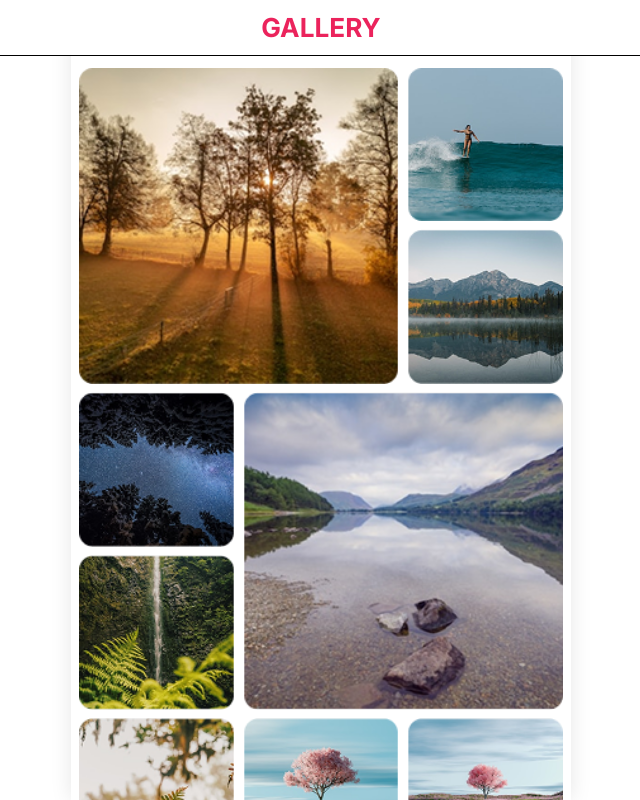
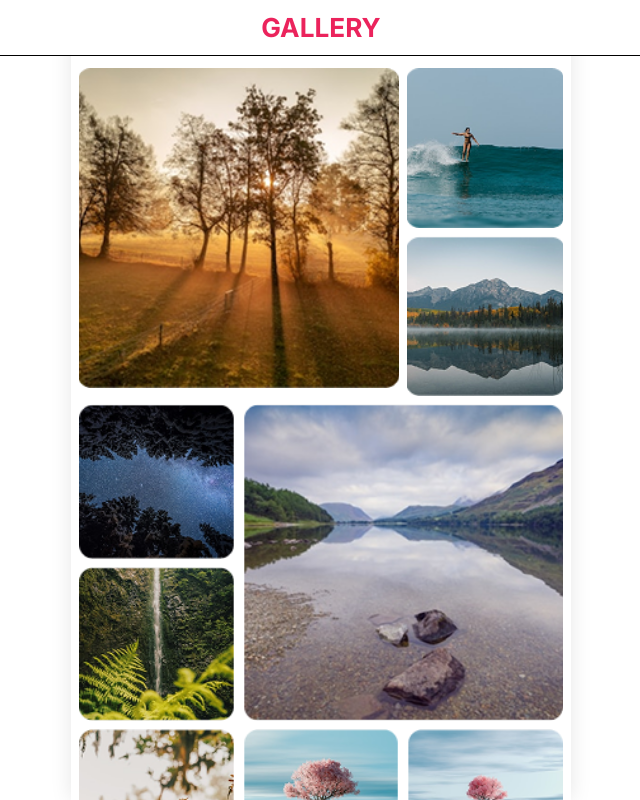
Before and after one commit to ImmanuvelAppikorn/cocktail_portfolio, a Next.js app: page /components/gallery in a window 1280 px wide. Shown: the whole page, without its empty margins (319-959 px from the left). Built offline with nearby package versions, Linux system fonts and the light colour scheme.

Commit message:
gallery updated

```diff
--- a/app/components/gallery/page.tsx
+++ b/app/components/gallery/page.tsx
@@ -43,7 +43,7 @@ const GalleryPage = ({ onPrevClick }: { onPrevClick?: () => void }) => {
 
       {/* Scrollable Gallery Section */}
       <div
-        className="absolute top-[60px] bottom-0 left-0 right-0 overflow-y-auto p-2 space-y-2"
+        className="absolute top-[60px] bottom-0 left-0 right-0 overflow-y-auto p-2 pb-20 space-y-2"
         style={{
           scrollbarWidth: "none",
           msOverflowStyle: "none",
@@ -63,6 +63,7 @@ const GalleryPage = ({ onPrevClick }: { onPrevClick?: () => void }) => {
           if (layoutType === 0) {
             return (
               <div key={idx} className="grid grid-cols-3 gap-2">
+                {/* Big Left Image */}
                 <motion.div
                   variants={slideFromLeft}
                   initial="hidden"
@@ -70,14 +71,17 @@ const GalleryPage = ({ onPrevClick }: { onPrevClick?: () => void }) => {
                   transition={transition}
                   className="col-span-2"
                 >
-                  <Image
-                    src={img1}
-                    alt=""
-                    height={250}
-                    width={253}
-                    className="w-full h-auto object-cover rounded-lg"
-                  />
+                  <div className="relative w-full h-[250px] md:h-[280px] lg:h-[320px]">
+                    <Image
+                      src={img1}
+                      alt=""
+                      fill
+                      className="object-cover rounded-lg"
+                    />
+                  </div>
                 </motion.div>
+
+                {/* Two Small Right Images */}
                 <div className="grid col-span-1 gap-2">
                   {[img2, img3].map((img, i) => (
                     <motion.div
@@ -86,13 +90,13 @@ const GalleryPage = ({ onPrevClick }: { onPrevClick?: () => void }) => {
                       initial="hidden"
                       animate="visible"
                       transition={{ ...transition, delay: i * 0.1 }}
+                      className="relative h-[120px] md:h-[140px] lg:h-[160px]"
                     >
                       <Image
                         src={img}
                         alt=""
-                        height={120}
-                        width={122}
-                        className="w-full h-auto object-cover rounded-lg"
+                        fill
+                        className="object-cover rounded-lg"
                       />
                     </motion.div>
                   ))}
--- a/app/components/home/page.tsx
+++ b/app/components/home/page.tsx
@@ -9,6 +9,7 @@ import AboutPage from "../about/page";
 import ReviewPage from "../review/page";
 import NutritionPage from "../nutrition/page";
 import NavigationBar from "../navigation_bar/page";
+import GalleryPage from "../gallery/page";
 
 const colors = {
   primary: "#EB235C", // pinkish red
@@ -45,7 +46,7 @@ export default function HomePage() {
   }, [qrCode]);
 
   const [currentStep, setCurrentStep] = useState<
-    "home" | "crimson" | "about" | "review" | "nutrition"
+    "home" | "crimson" | "about" | "review" | "nutrition" | "gallery"
   >("home");
   const [reverse, setReverse] = useState(false);
   const [showIntro, setShowIntro] = useState(true);
@@ -154,6 +155,13 @@ export default function HomePage() {
     setReverse(true);
     setTimeout(() => {
       setCurrentStep("about");
+      setReverse(false);
+    }, 800);
+  };
+  const handleGalleryPrev = () => {
+    setReverse(true);
+    setTimeout(() => {
+      setCurrentStep("gallery");
       setReverse(false);
     }, 800);
   };
@@ -372,6 +380,9 @@ export default function HomePage() {
             {currentStep === "review" && (
               <ReviewPage onPrevClick={handleReviewPrev} />
             )}
+            {currentStep === "gallery" && (
+              <GalleryPage onPrevClick={handleGalleryPrev} />
+            )}
           </motion.div>
         )}
       </AnimatePresence>
--- a/app/components/navigation_bar/page.tsx
+++ b/app/components/navigation_bar/page.tsx
@@ -4,8 +4,8 @@ import Image from "next/image";
 import React, { useState, useEffect } from "react";
 
 interface NavigationBarProps {
-  activeStep: "home" | "crimson" | "about" | "review" | "nutrition";
-  onStepChange: (step: "home" | "crimson" | "about" | "review" | "nutrition") => void;
+  activeStep: "home" | "crimson" | "about" | "review" | "nutrition" | "gallery";
+  onStepChange: (step: "home" | "crimson" | "about" | "review" | "nutrition" | "gallery") => void;
 }
 
 const NavigationBar: React.FC<NavigationBarProps> = ({ activeStep, onStepChange }) => {
@@ -23,7 +23,7 @@ const NavigationBar: React.FC<NavigationBarProps> = ({ activeStep, onStepChange
     { id: "nutrition", label: "Nutritional Value", icon: "/navigation-bar/default/nutritional value.svg", active: "/navigation-bar/active/nutritional_value.svg" },
     { id: "home", label: "Home", icon: "/navigation-bar/default/home.svg", active: "/navigation-bar/active/home.svg" },
     { id: "review", label: "Reviews", icon: "/navigation-bar/default/reviews.svg", active: "/navigation-bar/active/reviews.svg" },
-    { id: "about", label: "Gallery", icon: "/navigation-bar/default/gallery.svg", active: "/navigation-bar/active/gallery.svg" },
+    { id: "gallery", label: "Gallery", icon: "/navigation-bar/default/gallery.svg", active: "/navigation-bar/active/gallery.svg" },
   ];
 
   return (
```
